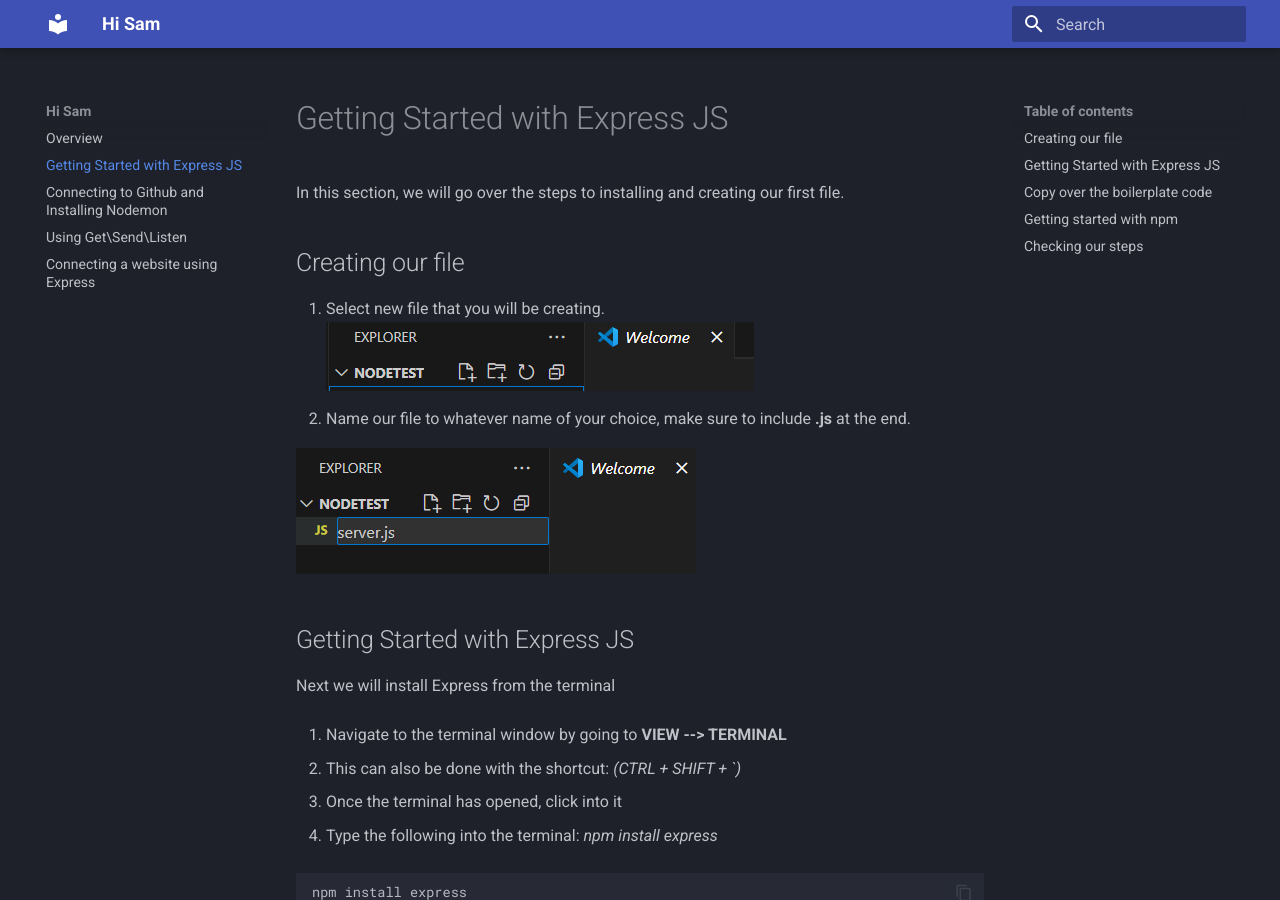
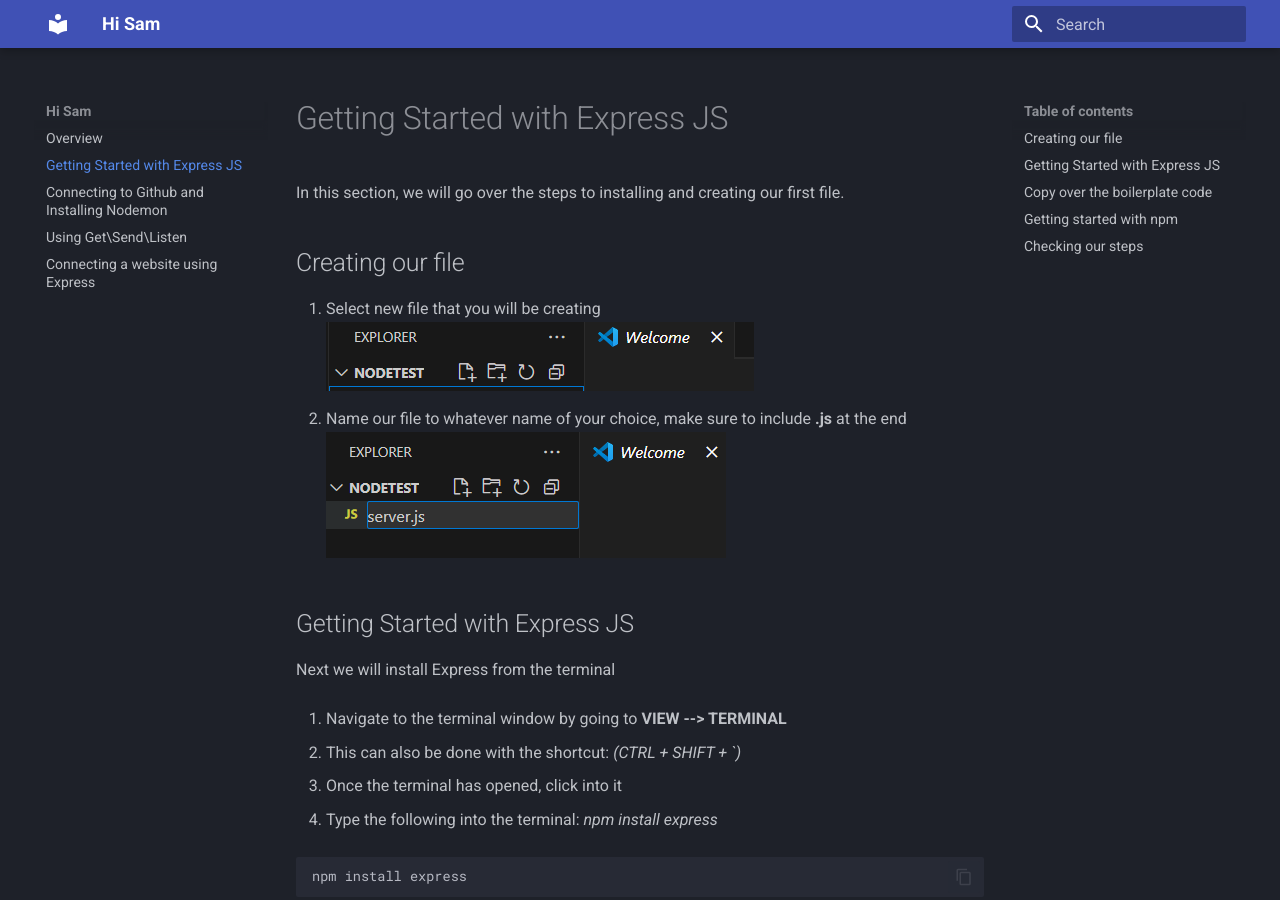
Before and after one commit to NBSutton98/COM-Documentation, an MkDocs documentation site: the page built from docs/task1.md, in a window 1280 px wide and 900 px high. Built offline with MkDocs 1.6.1 and Material for MkDocs 9.7.7, drawn with Linux system fonts in a browser that asks for light colours.

```diff
--- a/docs/task1.md
+++ b/docs/task1.md
@@ -4,10 +4,9 @@ In this section, we will go over the steps to installing and creating our first
 
 ## Creating our file
 
-1.  Select new file that you will be creating.
+1.  Select new file that you will be creating<br>
     ![NewFile](<./Task1/NewFile(1).png>)
-2.  Name our file to whatever name of your choice, make sure to include **.js** at the end.
-
+2.  Name our file to whatever name of your choice, make sure to include **.js** at the end<br>
 ![NewFile](<./Task1/NameFile(2).png>)
 
 ## Getting Started with Express JS
```
